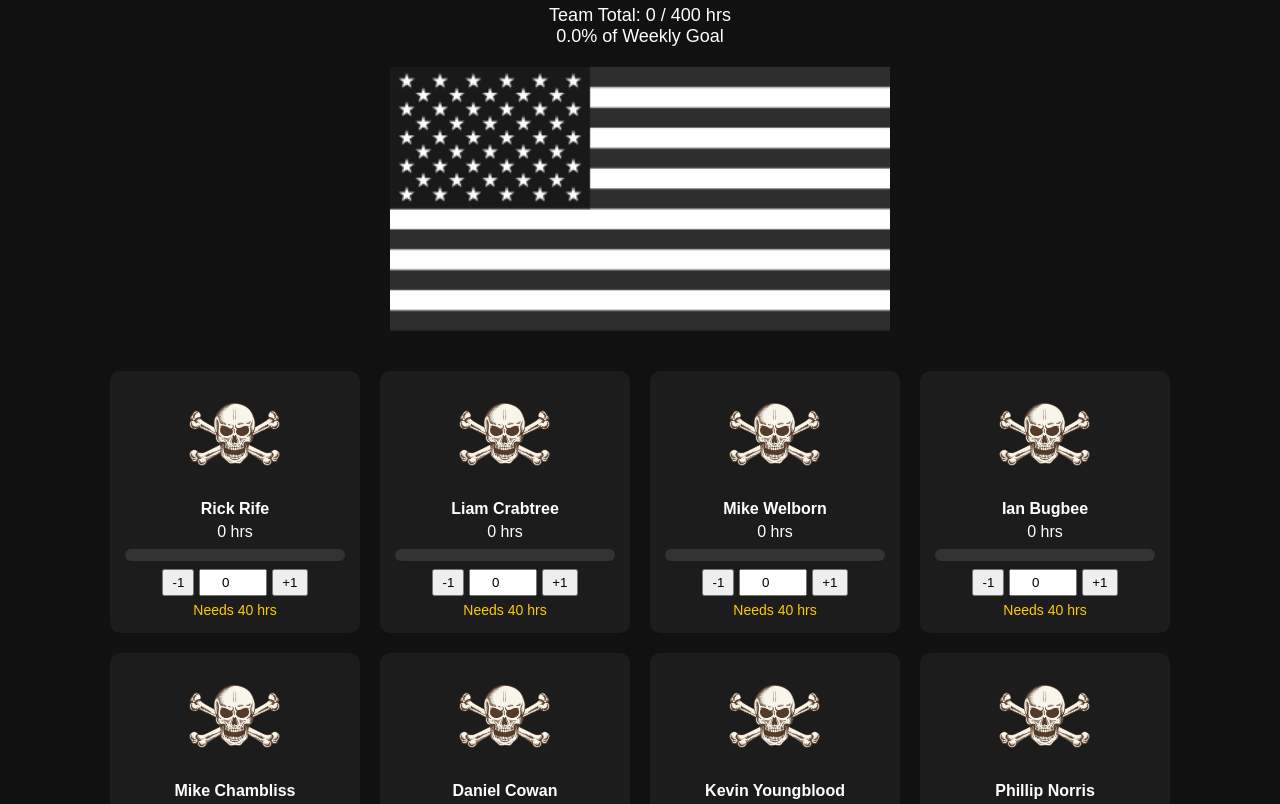
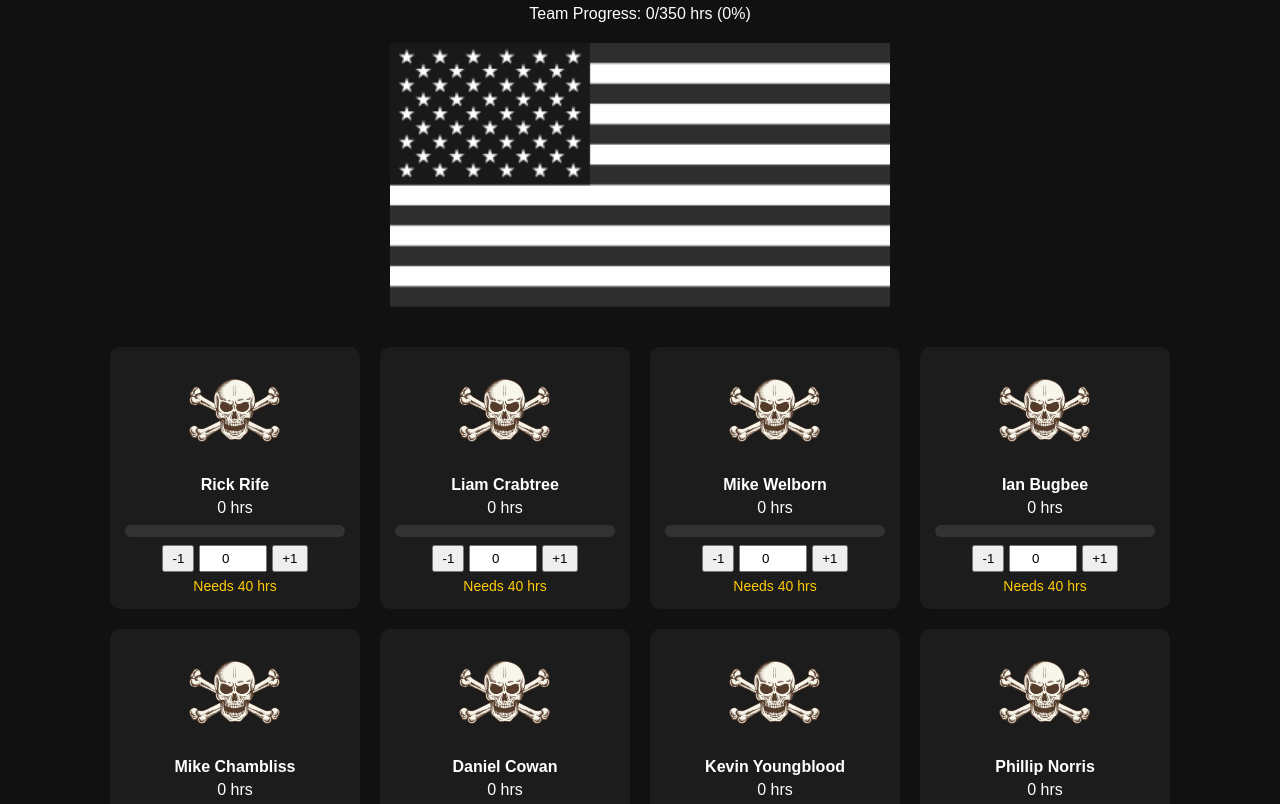
Before and after one commit to ianbugbeemckenneys-dev/4DX-scoreboard-2026, a plain HTML site: page index.html in a window 1280 px wide. Shown: the part 72-876 px from the top of the page. Drawn offline with Linux system fonts and the light colour scheme.

Commit message:
Update index.html

```diff
--- a/index.html
+++ b/index.html
@@ -9,9 +9,10 @@
 
 <h1>Sales Team 6 Training Hours</h1>
 
-<div class="teamTotal">
-  <div id="totalHours"></div>
-  <div id="totalPercent"></div>
+<div id="team-progress">
+  Team Progress:
+  <span id="teamHours">0</span>/350 hrs
+  (<span id="teamPercent">0</span>%)
 </div>
 
 <div class="flagWrapper">
```
